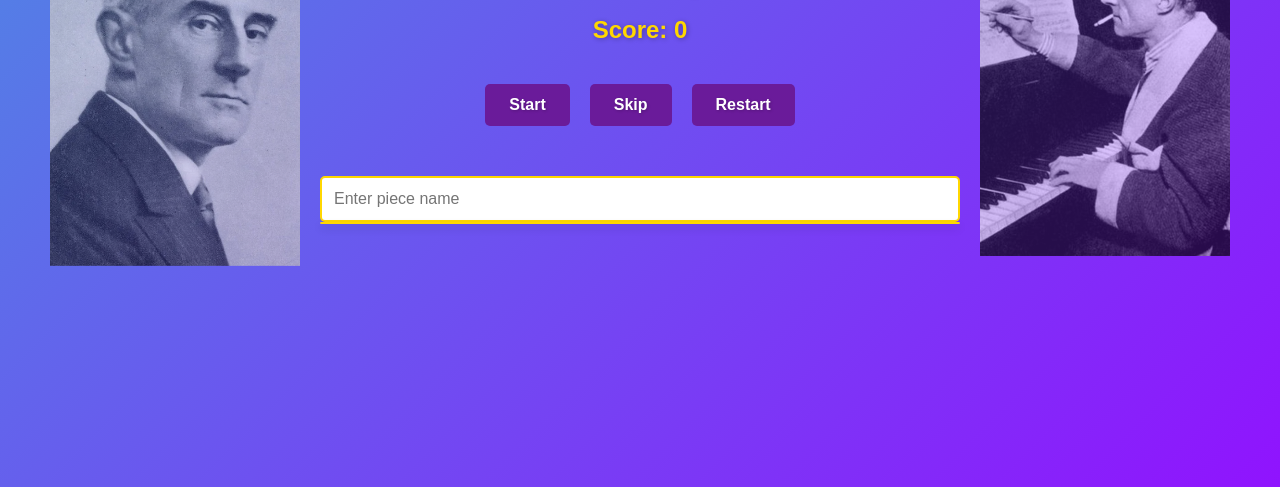
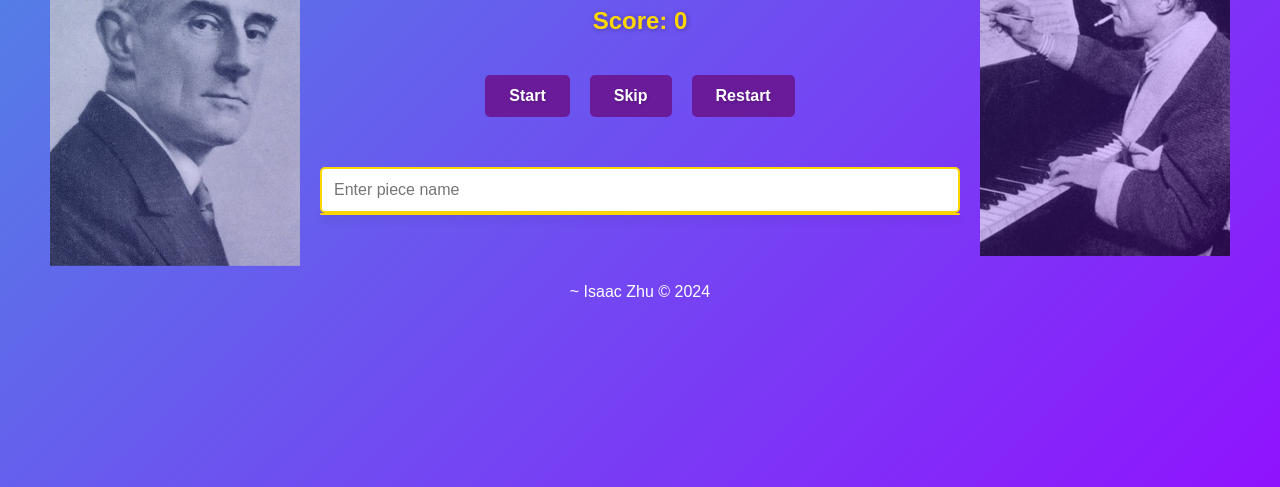
Before and after one commit to unravele/unravele.github.io, a plain HTML site: page index.html in a window 1280 px wide. Shown: the part 313-800 px from the top of the page. Drawn offline with Linux system fonts and the light colour scheme.

Commit message:
Update index.html

```diff
--- a/index.html
+++ b/index.html
@@ -44,6 +44,11 @@
     </div>
     <div id="feedback"></div>
 
+
+    <footer id="footer">
+        ~ Isaac Zhu © 2024
+    </footer>
+
     <!-- Include the YouTube IFrame API -->
     <script src="https://www.youtube.com/iframe_api"></script>
 
```
